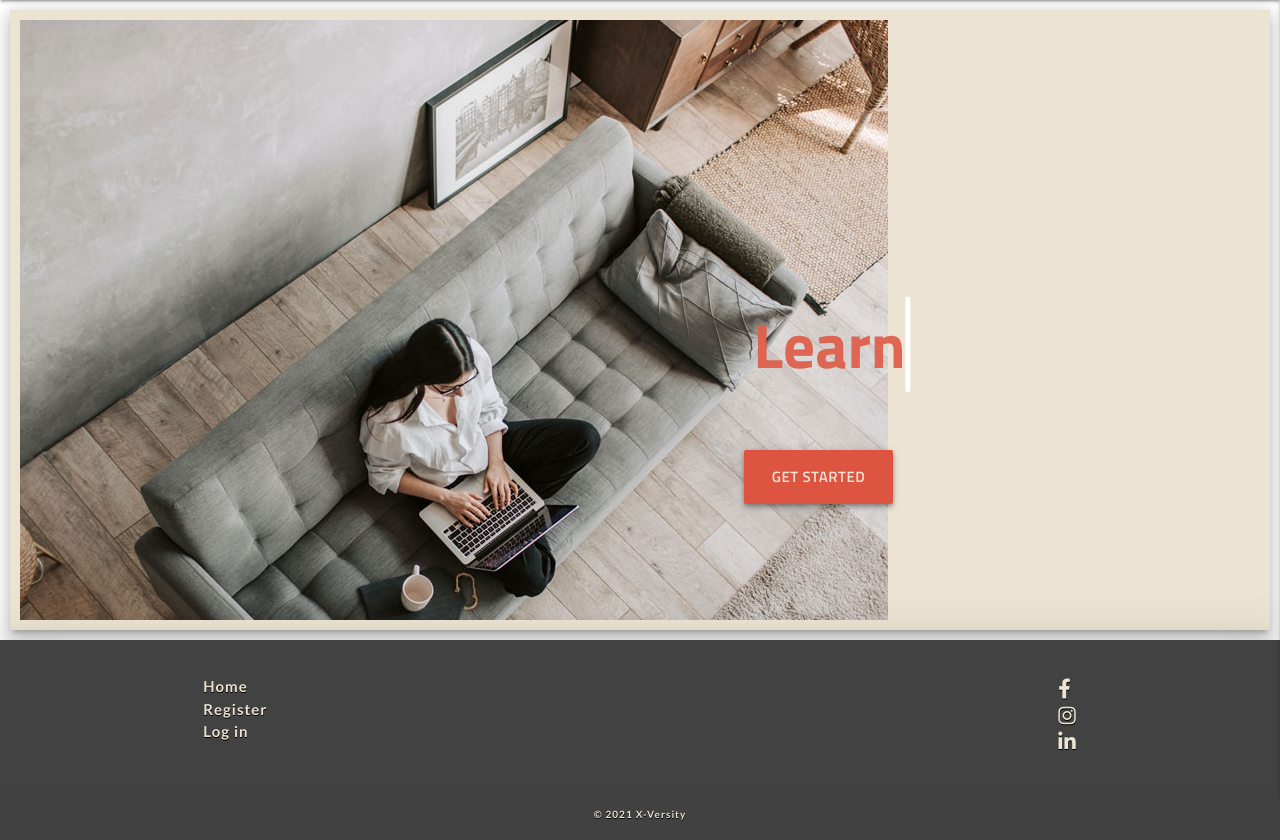
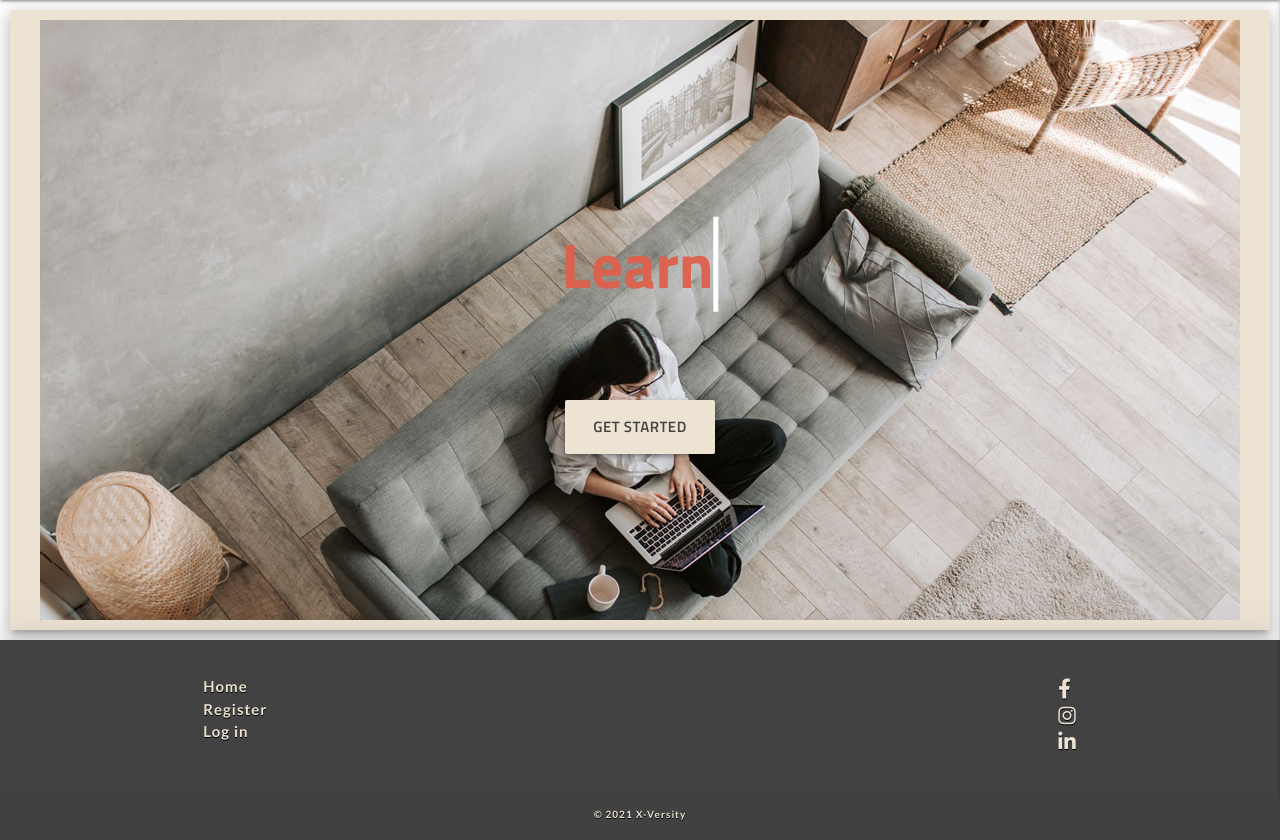
Before and after one commit to Code-Institute-Submissions/DADEVFA-x-versity, a Flask app: page / in a window 1280 px wide. Shown: the part 64-904 px from the top of the page. Run offline with Flask 2, Linux system fonts and the light colour scheme; some libraries are stand-ins or nearby versions.

Commit message:
Fix for better UX and responsiveness for Home Template

```diff
--- a/static/css/style.css
+++ b/static/css/style.css
@@ -254,7 +254,7 @@ body {
     height: 170px;
     z-index: 2;
     font-family: 'Titillium Web';
-    font-family: 300;
+    font-weight: 300;
     font-size: 15px;
     top: 12vh;
     right: 0;
@@ -413,7 +413,7 @@ audio {
 }
 
 .assignment-label {
-    bottom: 50;
+    bottom: 50px;
     padding: 0px 20px 0px 20px;
     color: #dd5540;
     width: 98%;
@@ -517,14 +517,14 @@ audio {
 }
 
 .home-button {
-    background-color: #dd5540;
-    color: #ece3d3;
+    background-color: #ece3d3;
+    color: #424242;
     font-weight: 600;
-    top: 290px;
+    top: 40vh;
 }
 
 .home-button:hover {
-    background-color: #424242;
+    background-color: #dd5540;
     color: #ece3d3;
 }
 
@@ -640,10 +640,9 @@ audio {
 }
 
 [type="checkbox"].filled-in:checked+span:not(.lever):after {
-    border: 2px solid #dd5540;
+    border: 2px solid #ec6d59;
     background-color: #dd5540;
 }
-
 
 element.style {
     height: 30px;
@@ -697,30 +696,6 @@ input[type='range']::-webkit-slider-thumb {
     .hero-text {
         top: 45%;
         left: 50%;
-    }
-
-    .home-button {
-        top: 330px;
-    }
-}
-
-/* Landscape */
-@media only screen and (min-device-width: 375px) and (max-device-width: 667px) and (orientation: landscape) {
-
-    .hero-image {
-        background: url("/static/img/x-versity-hero.jpeg") 50% 55% no-repeat fixed;
-    }
-
-    .hero-text {
-        top: 50%;
-    }
-}
-
-/* Landscape 6/7/8 Plus */
-@media only screen and (min-device-height: 320px) and (max-device-height: 414px) and (orientation: landscape) {
-
-    .home-button {
-        top: 100px;
     }
 }
 
@@ -818,67 +793,23 @@ input[type='range']::-webkit-slider-thumb {
 
     .hero-text {
         top: 40%;
-        left: 65%;
     }
 
     .hero-image {
-        width: 70%;
+        width: 100%;
+    }
+
+}
+
+/*------------------------------ Ipad Pro Landscape*/
+
+@media (min-width: 1024px) and (max-height: 1366px) {
+    .hero-text {
+        top: 28vh;
     }
 
     .home-button {
-        top: 360px;
-        left: 65%;
-    }
-}
-
-/*------------------------------ Ipad Pro*/
-
-@media (min-width: 1024px) {
-    .hero-text {
-        top: 30%;
-        left: 70%;
-    }
-}
-
-/* Landscape */
-@media only screen and (min-device-width: 768px) and (max-device-width: 1024px) and (orientation: landscape) {
-
-    .hero-text {
-        top: 50%;
-        left: 70%;
-    }
-}
-
-/* Landscape Iphone x */
-@media only screen and (width: 812px) and (height: 375px) and (orientation: landscape) {
-
-    .hero-image {
-        background: url("/static/img/x-versity-hero.jpeg") 50% 20% no-repeat fixed;
-    }
-
-    .hero-text {
-        top: 46%;
-    }
-
-    .home-button {
-        top: 120px;
-        left: 60%;
-    }
-}
-
-/* Landscape */
-@media only screen and (min-device-width: 1024px) and (max-device-width: 1366px) and (orientation: landscape) {
-
-    .hero-image {
-        background: url("/static/img/x-versity-hero.jpeg") 50% 0 no-repeat fixed;
-    }
-
-    .hero-text {
-        top: 45%;
-    }
-
-    .home-button {
-        left: 70%;
+        top: 20vh;
     }
 }
 
@@ -894,13 +825,11 @@ input[type='range']::-webkit-slider-thumb {
     }
 
     .hero-text {
-        top: 50%;
-        left: 65%;
+        top: 40vh;
     }
 
     .home-button {
-        top: 330px;
-        left: 60%;
+        top: 35vh;
     }
 
     .lesson-title {
--- a/templates/home.html
+++ b/templates/home.html
@@ -15,7 +15,7 @@
             <div class="button-hero-box">
                 {% if session.user %}
                 <a href="{{ url_for('profile', username=session['user']) }}"
-                    class="btn-large home-button waves-effect z-depth-3">Get started</a>
+                    class="btn-large home-button waves-effect z-depth-4">Get started</a>
                 {% else %}
                 <a href="{{ url_for('register') }}" class="btn-large home-button waves-effect z-depth-2">Get started</a>
                 {% endif %}
```
